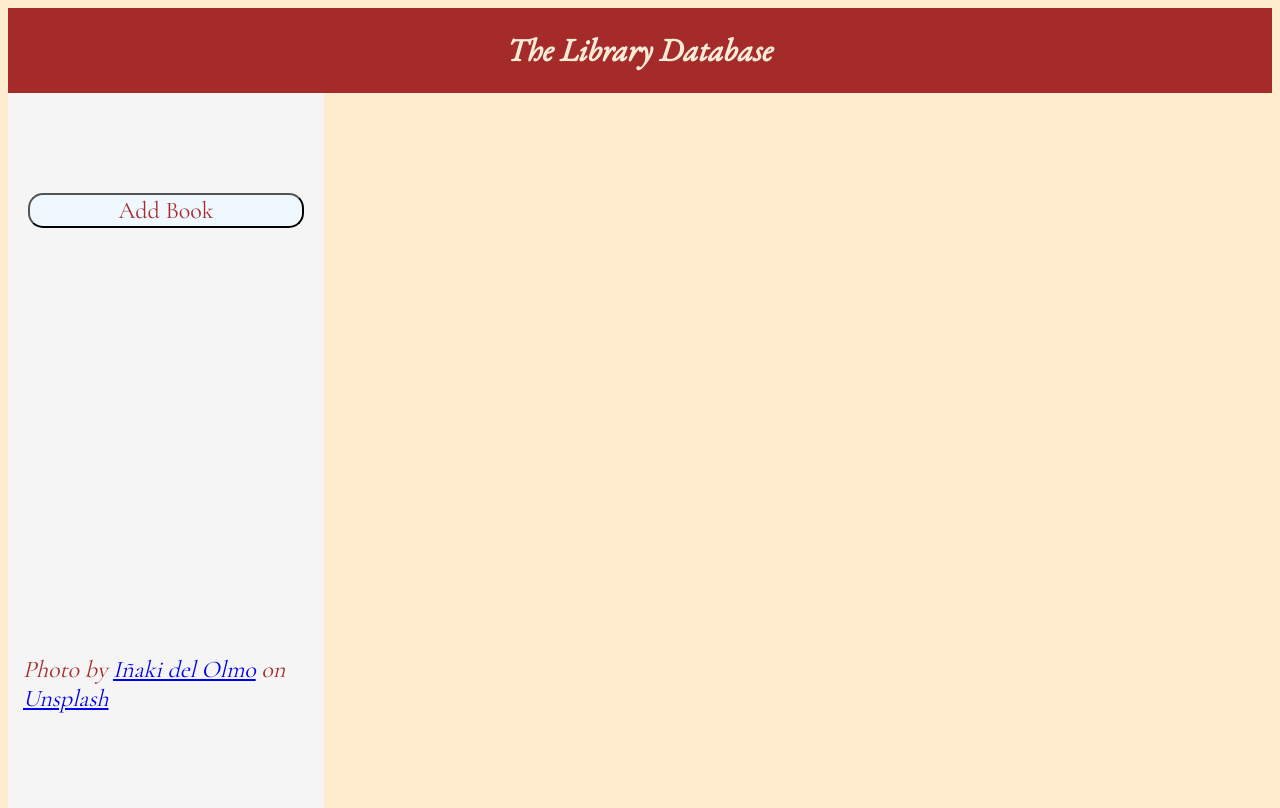
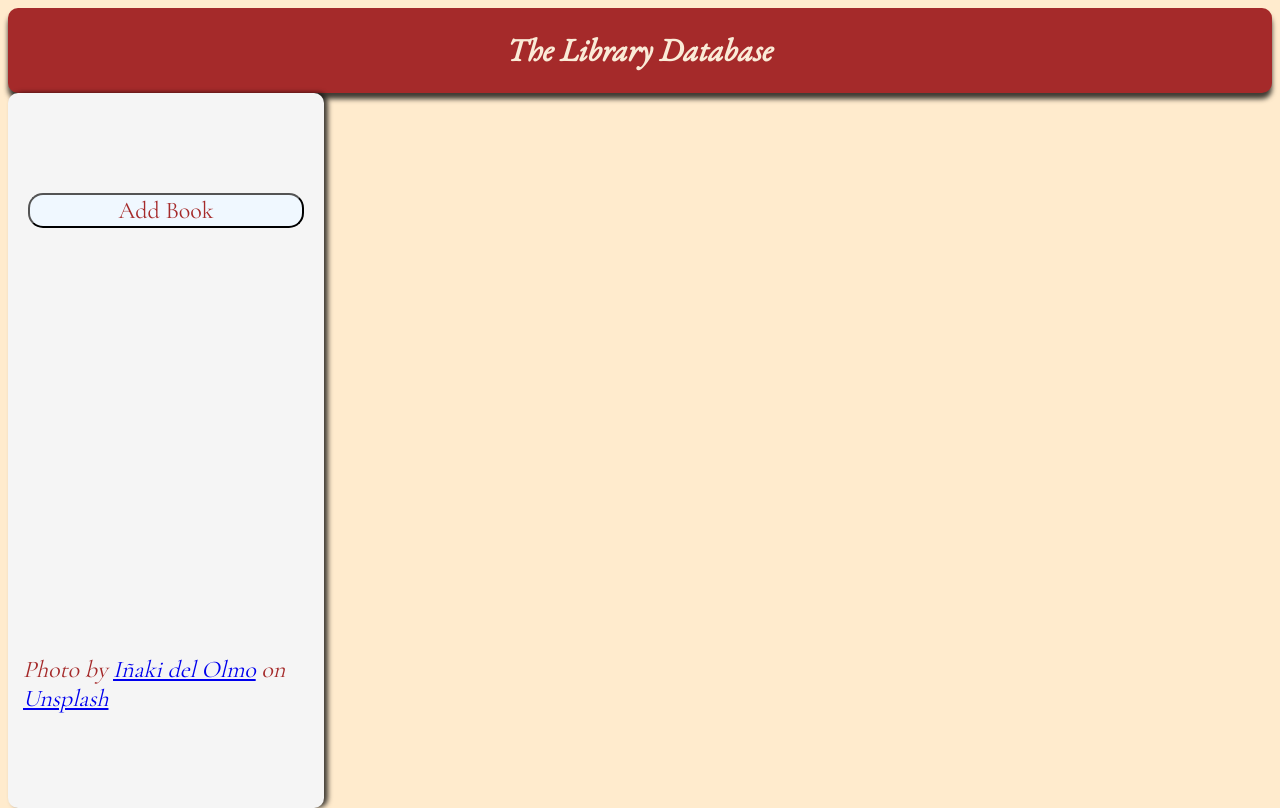
Before and after one commit to Prithvidhar/OdinCRUD, a plain HTML site: page index.html in a window 1280 px wide. Drawn offline with nearby package versions, Linux system fonts and the light colour scheme.

Commit message:
design tweaks

```diff
--- a/style.css
+++ b/style.css
@@ -16,6 +16,8 @@ body{
     font-family: 'EB Garamond', serif;
     background-color: brown;
     color: antiquewhite;
+    box-shadow: 0px 6px 5px 0px rgba(0,0,0,0.75);
+    border-radius: 10px;
 }
 .sidebar div{
     display: flex;
@@ -68,6 +70,8 @@ body{
     background-color: whitesmoke;
     color:brown;
     font-size: x-large;
+    box-shadow: 4px 0px 5px 0px rgba(0,0,0,0.75);
+    border-radius: 10px;
 }
 .library
 {
```
